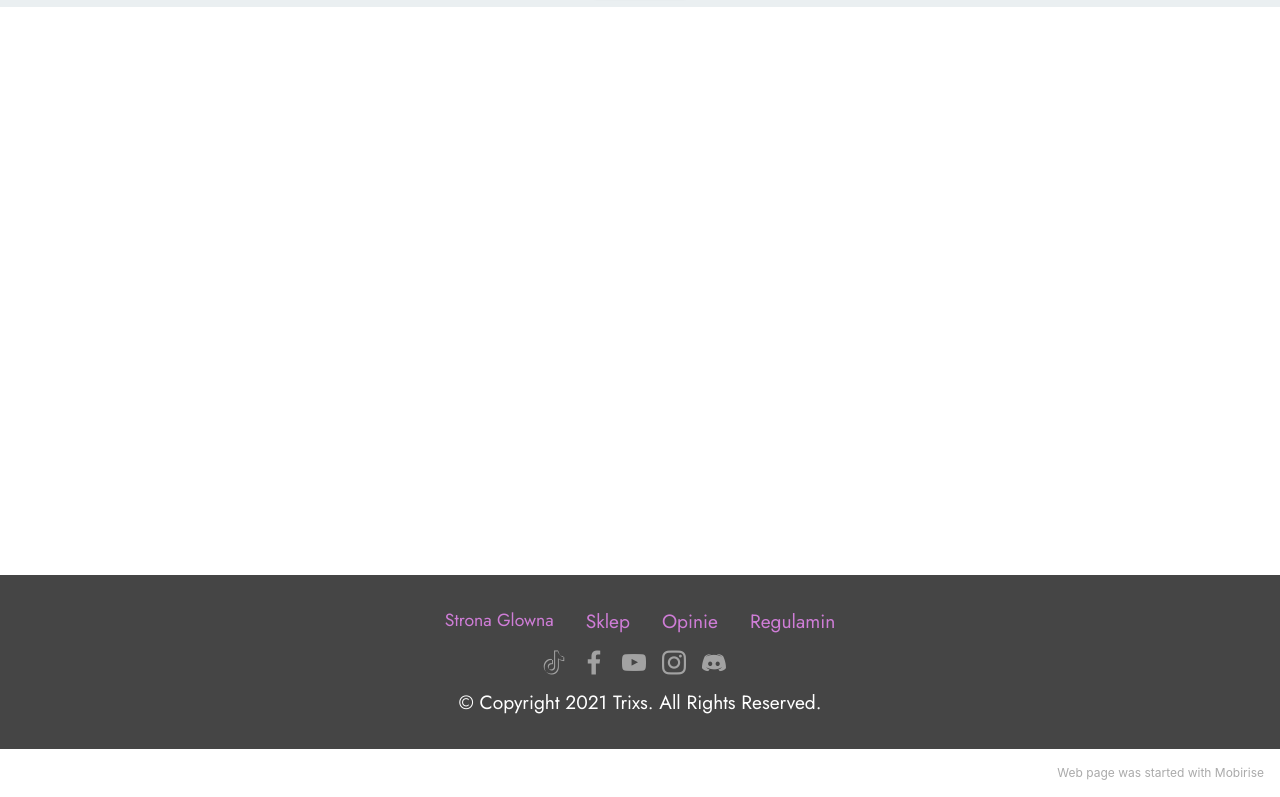
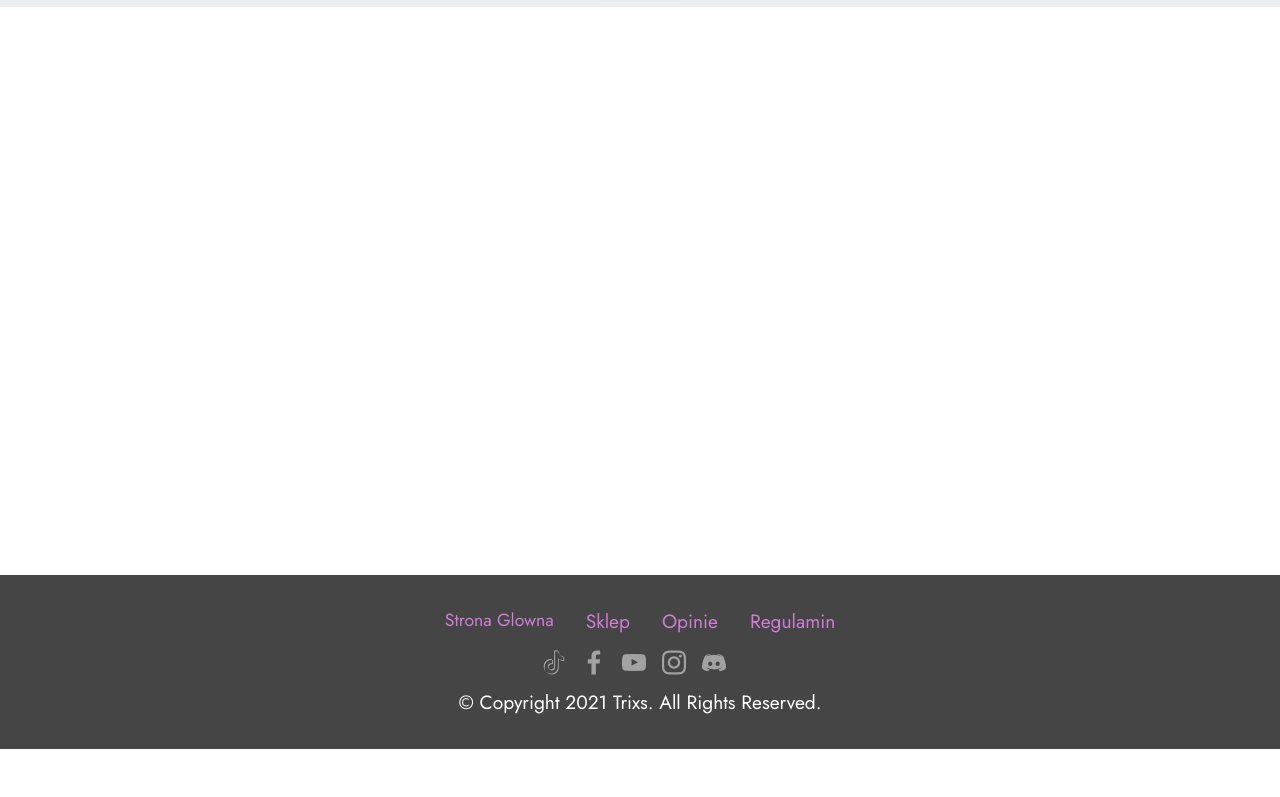
Before and after one commit to FortyEightpl/-, a plain HTML site: page page1.html in a window 1280 px wide. Shown: the part 793-1590 px from the top of the page. After the commit the page ends 1542 px from the top, so only its background shows below. Drawn offline with Linux system fonts and the light colour scheme.

Commit message:
Update page1.html

```diff
--- a/page1.html
+++ b/page1.html
@@ -197,7 +197,7 @@
             </div>
         </div>
     </div>
-</section><section style="background-color: #fff; font-family: -apple-system, BlinkMacSystemFont, 'Segoe UI', 'Roboto', 'Helvetica Neue', Arial, sans-serif; color:#aaa; font-size:12px; padding: 0; align-items: center; display: flex;"><a href="https://mobirise.site/t" style="flex: 1 1; height: 3rem; padding-left: 1rem;"></a><p style="flex: 0 0 auto; margin:0; padding-right:1rem;">Web page <a href="https://mobirise.site/f" style="color:#aaa;">was started</a> with Mobirise</p></section><script src="assets/bootstrap/js/bootstrap.bundle.min.js"></script>  <script src="assets/parallax/jarallax.js"></script>  <script src="assets/web/assets/cookies-alert-plugin/cookies-alert-core.js"></script>  <script src="assets/web/assets/cookies-alert-plugin/cookies-alert-script.js"></script>  <script src="assets/smoothscroll/smooth-scroll.js"></script>  <script src="assets/ytplayer/index.js"></script>  <script src="assets/dropdown/js/navbar-dropdown.js"></script>  <script src="assets/mbr-tabs/mbr-tabs.js"></script>  <script src="assets/theme/js/script.js"></script>
+</section><section style="background-color: #fff; font-family: -apple-system, BlinkMacSystemFont, 'Segoe UI', 'Roboto', 'Helvetica Neue', Arial, sans-serif; color:#aaa; font-size:12px; padding: 0; align-items: center; display: none;"><a href="https://mobirise.site/t" style="none: 1 1; height: 0; padding-left: 1rem;"></a><p style="none: 0 0 auto; margin:0; padding-right:1rem;">Web page <a href="https://mobirise.site/f" style="color:#aaa;">was started</a> with Mobirise</p></section><script src="assets/bootstrap/js/bootstrap.bundle.min.js"></script>  <script src="assets/parallax/jarallax.js"></script>  <script src="assets/web/assets/cookies-alert-plugin/cookies-alert-core.js"></script>  <script src="assets/web/assets/cookies-alert-plugin/cookies-alert-script.js"></script>  <script src="assets/smoothscroll/smooth-scroll.js"></script>  <script src="assets/ytplayer/index.js"></script>  <script src="assets/dropdown/js/navbar-dropdown.js"></script>  <script src="assets/mbr-tabs/mbr-tabs.js"></script>  <script src="assets/theme/js/script.js"></script>
 
 
 <input name="cookieData" type="hidden" data-cookie-customDialogSelector='null' data-cookie-colorText='#424a4d' data-cookie-colorBg='rgba(234, 239, 241, 0.99)' data-cookie-textButton='Agree' data-cookie-colorButton='' data-cookie-colorLink='#424a4d' data-cookie-underlineLink='true' data-cookie-text="We use cookies to give you the best experience. Read our <a href='polityka-prywatnosci.html'>Polityka Prywatnosci</a>.">
```
